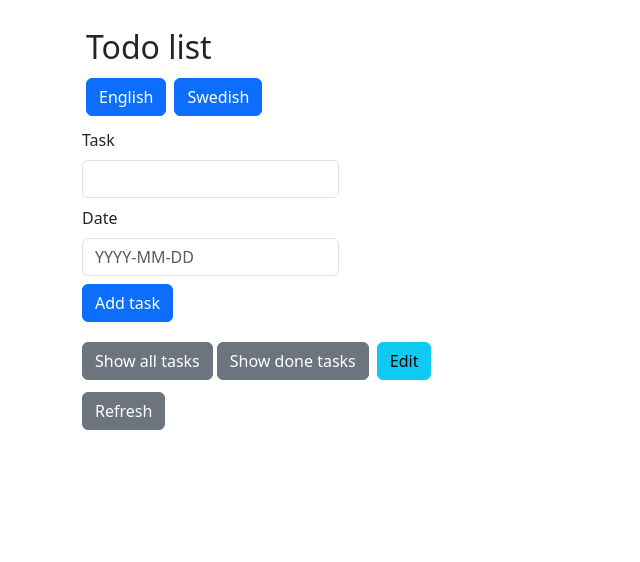
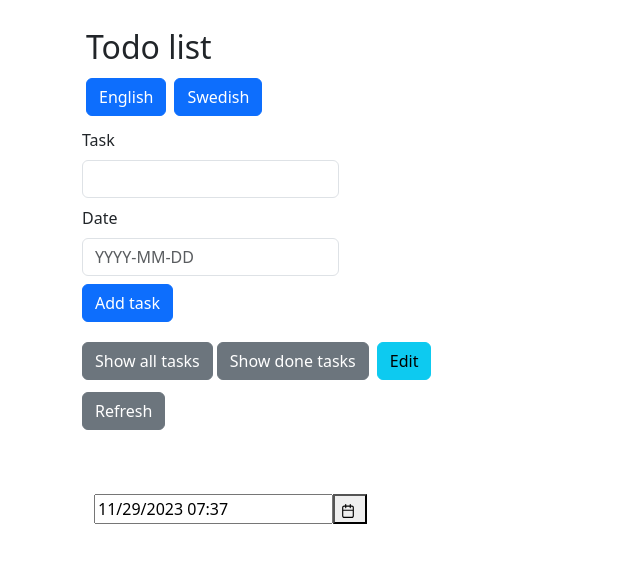
Before and after one commit to MikaelLinusHakansson/todo-standalone, a Vue app in the folder todo-app-standalone/: page / in a window 1280 px wide. Shown: the top 562 px of the page, without its empty margins (0-640 px from the left). Built offline with nearby package versions, Linux system fonts and the light colour scheme.

Commit message:
added calender with primevue

```diff
--- a/todo-app-standalone/package.json
+++ b/todo-app-standalone/package.json
@@ -12,11 +12,12 @@
     "bootstrap-vue": "^2.23.1",
     "dayjs": "^1.11.10",
     "pinia": "^2.1.7",
+    "primevue": "^3.43.0",
     "vue": "^3.3.8",
     "vue-i18n": "^9.7.1"
   },
   "devDependencies": {
     "@vitejs/plugin-vue": "^4.4.0",
-    "vite": "^4.4.11"
+    "vite": "^5.0.5"
   }
 }
--- a/todo-app-standalone/src/App.vue
+++ b/todo-app-standalone/src/App.vue
@@ -37,11 +37,11 @@
           @edit-name-sender="saveEdits"
           @delete-task-sender="removeTasks">
         </task-all-tasks-list>
-
     </div>
 
     <task-completed-list :hidden="this.visableCompleted" />
 
+    <Calender></Calender>
   </div>
 </template>
 
@@ -56,6 +56,8 @@ import TaskControls from "@/components/TaskControls.vue";
 import TaskEditor from "./components/TaskEditor.vue";
 import TaskCompletedList from "@/components/TaskCompletedList.vue";
 import TaskAllTasksList from "./components/TaskAllTasksList.vue";
+import Calender from "./components/Calender.vue";
+
 
 export default {
   components: {
@@ -66,7 +68,8 @@ export default {
     TaskEditor,
     TaskCompletedList,
     TaskAllTasksList,
-  },
+    Calender
+},
 
   data() {
     return {
@@ -77,7 +80,7 @@ export default {
       visableAllTasks: true,
       editName: '',
       editDate: '',
-      todoEntity: []
+      todoEntity: [],
     }
   },
 
@@ -130,7 +133,7 @@ export default {
 
     changeTheLanguage(locale) {
       this.$i18n.locale = locale
-    }
+    },
   }
 }
 </script>
--- /dev/null
+++ b/todo-app-standalone/src/components/Calender.vue
@@ -0,0 +1,33 @@
+<template>
+    <div class="container mt-5">
+        <div class="flex-auto">
+            <div class="flex-auto">
+                <prime-calender
+                    showIcon id="calendar-24h"
+                    v-model="datetime24h"
+                    showTime hourFormat="24"
+                    manual-input="false"
+                    showButtonBar />
+            </div>
+        </div>
+    </div>
+</template>
+
+<script>
+import PrimeCalender from "primevue/calendar";
+
+export default {
+    components: {
+        PrimeCalender
+    },
+
+    data() {
+        return {
+            datetime24h: new Date(),
+            buttondisplay: null,
+            icondisplay: null,
+            templatedisplay: null,
+        }
+    },
+}
+</script>
--- a/todo-app-standalone/src/main.js
+++ b/todo-app-standalone/src/main.js
@@ -3,6 +3,7 @@ import { createPinia } from 'pinia'
 
 import i18n from './configurations/i18n.js'
 import App from './App.vue'
+import primevue from 'primevue/config'
 
 import 'bootstrap/dist/css/bootstrap.css'
 import 'bootstrap-vue/dist/bootstrap-vue.css'
@@ -10,6 +11,7 @@ import 'bootstrap-vue/dist/bootstrap-vue.css'
 const pinia = createPinia();
 const app = createApp(App);
 
+app.use(primevue);
 app.use(pinia);
 app.use(i18n);
 app.mount('#app');
```
Also changed, not shown: 1 other file (tests, documents, lock files or other folders).
